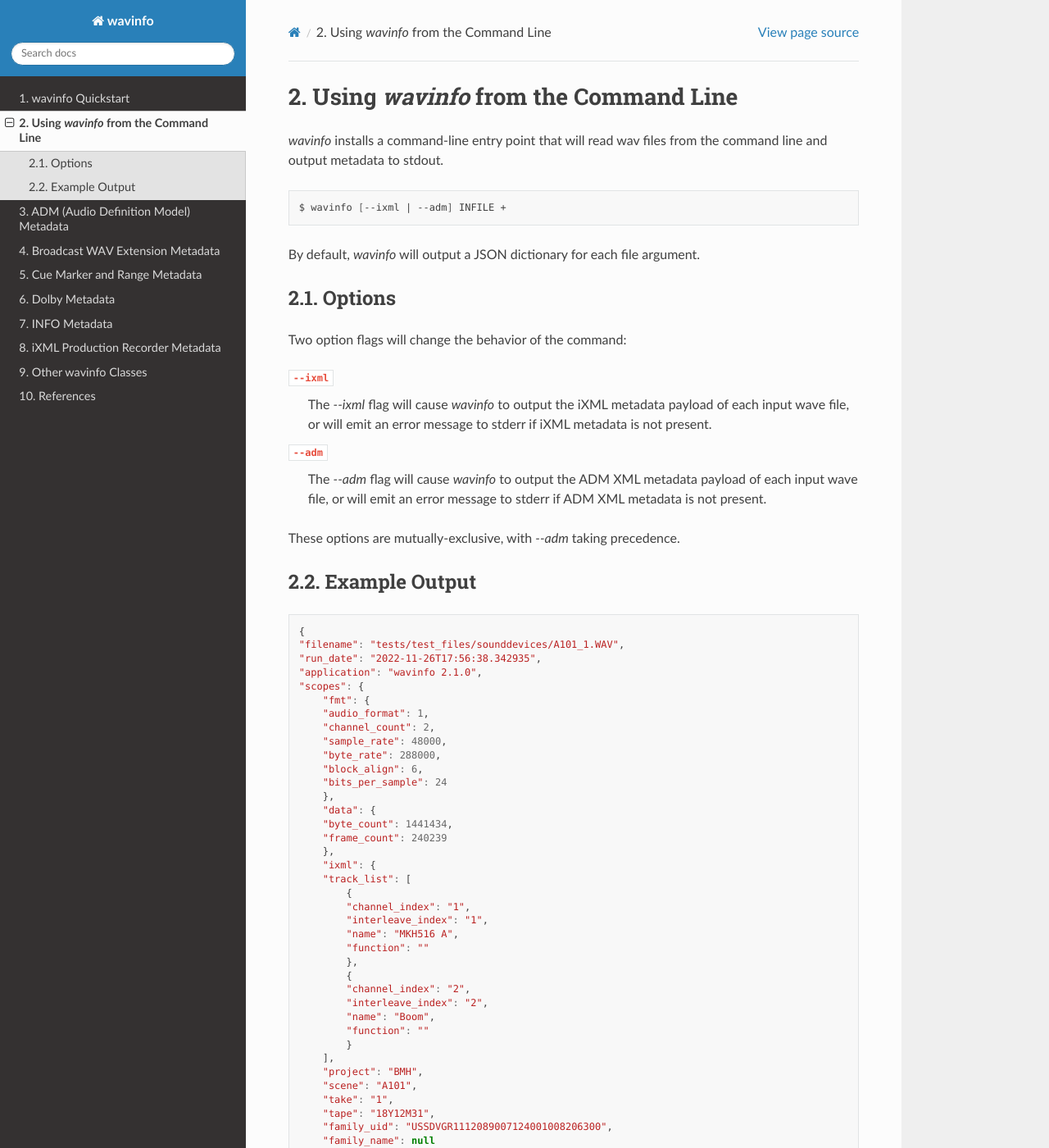
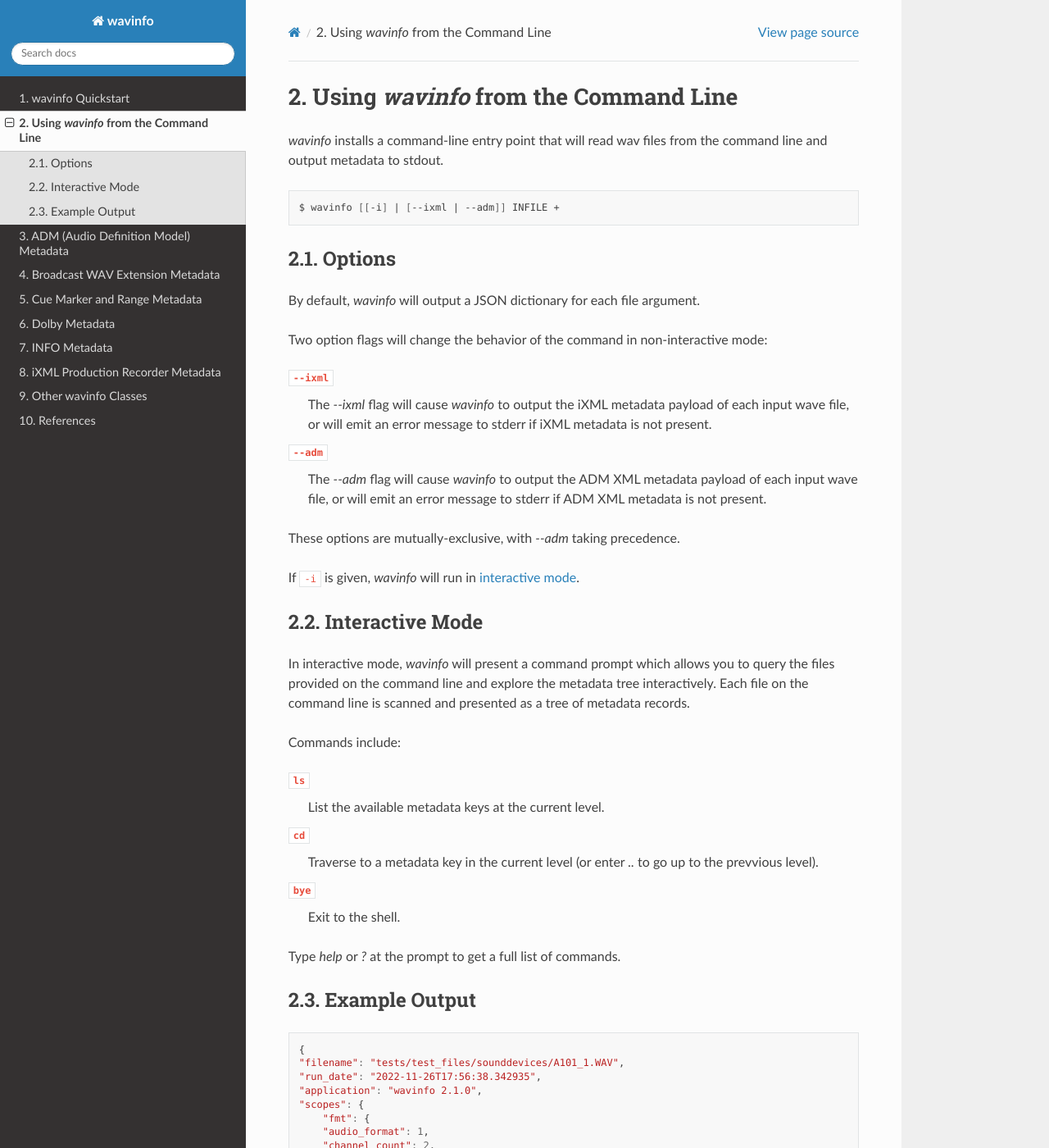
Before and after one commit to iluvcapra/wavinfo, a Sphinx documentation site: the page built from docs/source/command_line.rst, in a window 1280 px wide and 1400 px high. Shown: the whole window at 82% size. Built offline with Sphinx 7.4.7 and the Read the Docs theme 3.1.0, drawn with Linux system fonts in a browser that asks for light colours.

Commit message:
Added documentation.

```diff
--- a/docs/source/command_line.rst
+++ b/docs/source/command_line.rst
@@ -6,20 +6,22 @@ from the command line and output metadata to stdout.
 
 .. code-block:: shell
 
-    $ wavinfo [--ixml | --adm] INFILE +
+    $ wavinfo [[-i] | [--ixml | --adm]] INFILE +
 
-By default, `wavinfo` will output a JSON dictionary for each file argument.
 
 
 Options
 -------
 
-Two option flags will change the behavior of the command:
+By default, `wavinfo` will output a JSON dictionary for each file argument.
+
+Two option flags will change the behavior of the command in non-interactive
+mode:
 
 ``--ixml``
-    The *\-\-ixml* flag will cause `wavinfo` to output the iXML metadata payload
-    of each input wave file, or will emit an error message to stderr if iXML
-    metadata is not present.
+    The *\-\-ixml* flag will cause `wavinfo` to output the iXML metadata
+    payload of each input wave file, or will emit an error message to stderr if
+    iXML metadata is not present.
 
 ``--adm``
     The *\-\-adm* flag will cause `wavinfo` to output the ADM XML metadata
@@ -27,6 +29,31 @@ Two option flags will change the behavior of the command:
     ADM XML metadata is not present.
 
 These options are mutually-exclusive, with `\-\-adm` taking precedence.
+
+If ``-i`` is given, `wavinfo` will run in `interactive mode`_.
+
+
+Interactive Mode
+-----------------
+
+In interactive mode, `wavinfo` will present a command prompt which allows you
+to query the files provided on the command line and explore the metadata tree
+interactively. Each file on the command line is scanned and presented as a
+tree of metadata records.
+
+Commands include:
+
+``ls``
+    List the available metadata keys at the current level.
+
+``cd``
+    Traverse to a metadata key in the current level (or enter `..` to go up
+    to the prevvious level).
+
+``bye``
+    Exit to the shell.
+
+Type `help` or `?` at the prompt to get a full list of commands.
 
 
 Example Output
```
